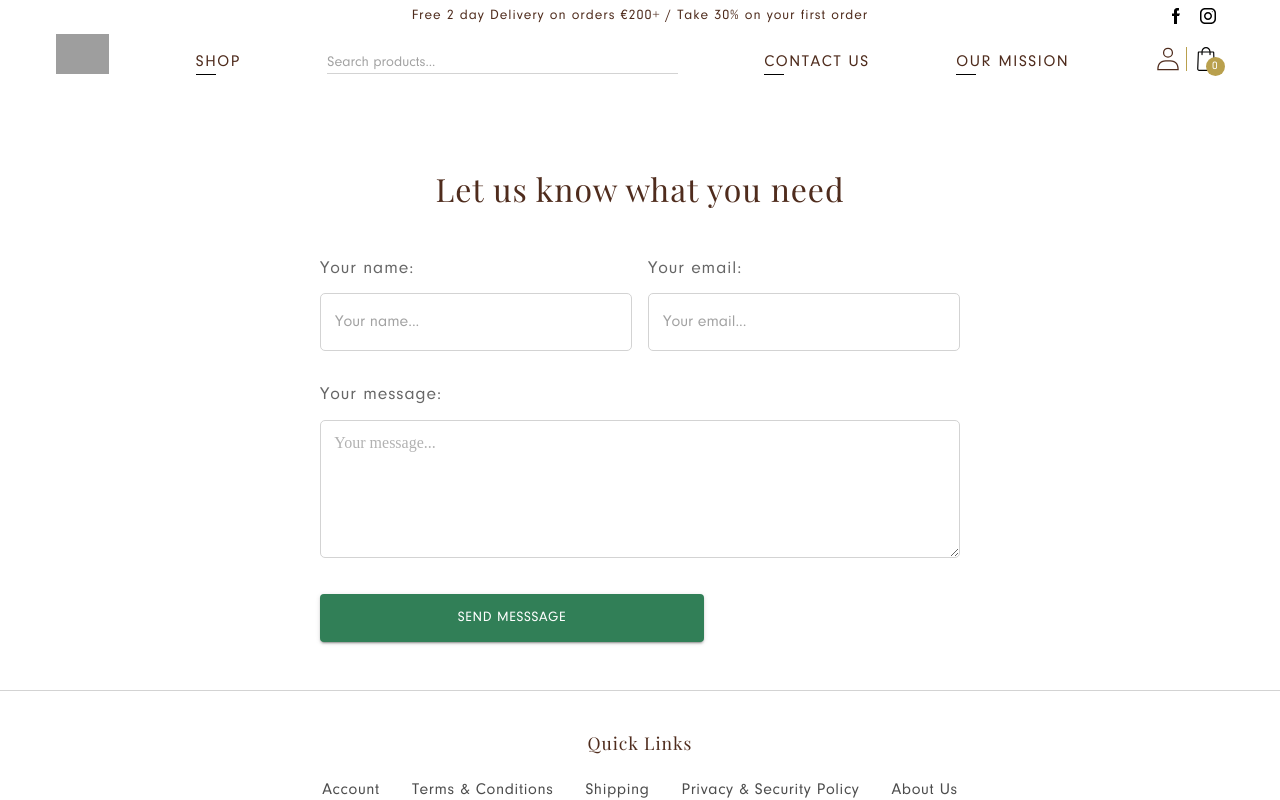
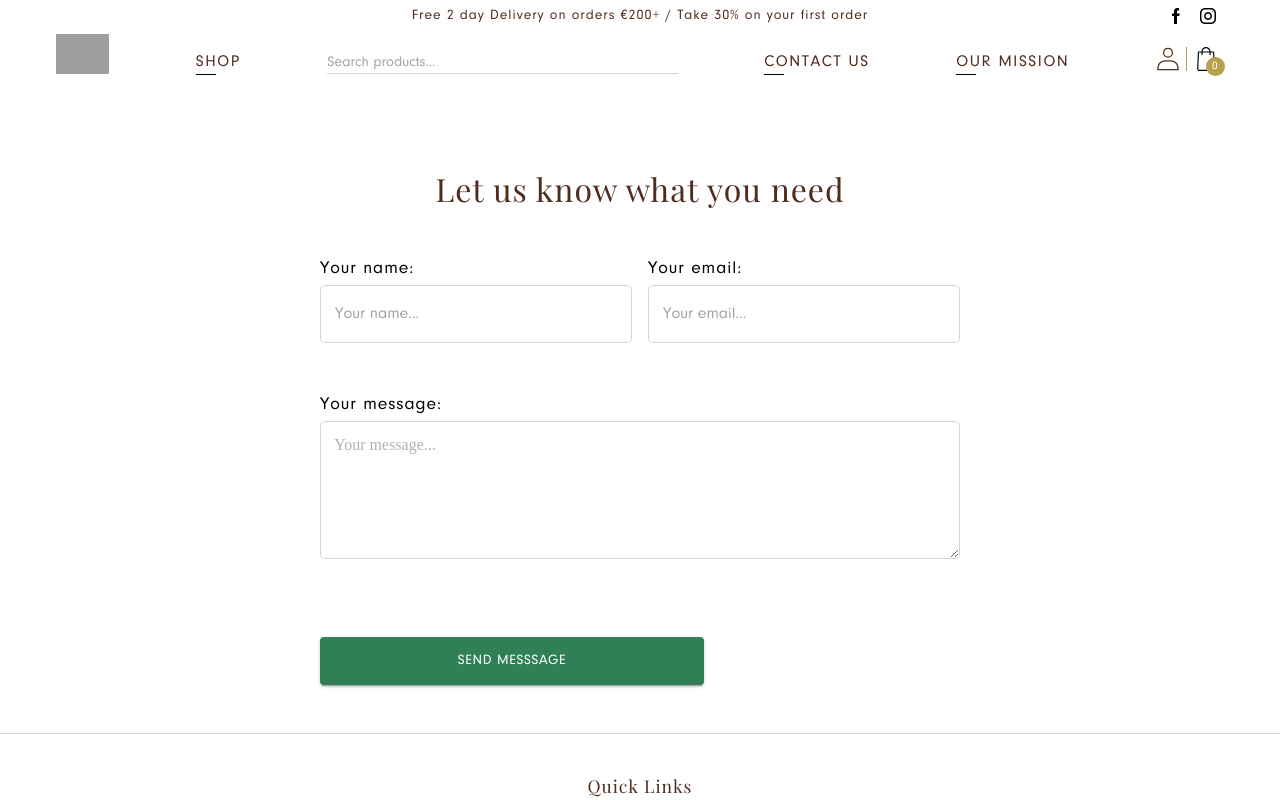
Before and after one commit to velizario/marce-bikini, a React (Create React App) app: page /contactus in a window 1280 px wide. Shown: the top 800 px of the page. Built offline with nearby package versions, Linux system fonts and the light colour scheme; no server answers; grey boxes are pictures that could not be loaded; a web font is replaced by a local one.

Commit message:
Contact form messages and submit functionality

```diff
--- a/src/structure/contact/ContactUs.module.css
+++ b/src/structure/contact/ContactUs.module.css
@@ -43,6 +43,39 @@
 }
 
 .inputLabel {
-    margin-bottom: 0.7rem;
+    margin-bottom: 0.2rem;
     font-size: 1.1rem;
+    color: black;
 }
+
+.errorMessage {
+    margin-top: 0.3rem;
+    font-size: 0.8rem;
+    color: rgb(177, 0, 0);
+    height: 0.8rem;
+  }
+
+  .successMessage {
+    -webkit-animation-fill-mode: forwards;
+    animation-fill-mode: forwards;
+    animation-name: success;
+    animation-duration: 5s;
+    color: green;
+    font-size: 1rem;
+    font-weight: 500;
+  }
+
+  @keyframes success {
+    0% {
+      opacity: 0;
+    }
+    40% {
+      opacity: 1;
+    }
+    95% {
+      opacity: 1;
+    }
+    100% {
+      opacity: 0;
+    }
+  }
--- a/src/structure/contact/ContactUs.tsx
+++ b/src/structure/contact/ContactUs.tsx
@@ -1,13 +1,13 @@
 import { yupResolver } from "@hookform/resolvers/yup";
 import { useForm } from "react-hook-form";
-import { Box, InputLabel, TextareaAutosize, TextField, Typography } from "@mui/material";
+import { Box, Button, InputLabel, TextareaAutosize, TextField, Typography } from "@mui/material";
 import * as yup from "yup";
 import ContainerLarge from "../../utilityComponents/ContainerLarge";
 import HeaderFooter from "../headerfooter/HeaderFooter";
 import styles from "./ContactUs.module.css"
-import CustomLink from "../../utilityComponents/CustomLink";
 import CustomButton from "../../utilityComponents/CustomButton";
-import { minHeight } from "@mui/system";
+import { requestToAPI } from "../../model/helperFunctions";
+import { useState } from "react";
 
 type ContactForm = {
   name: string;
@@ -17,15 +17,18 @@ type ContactForm = {
 
 let schema = yup.object().shape({
   name: yup.string().required("Please enter your name"),
-  email: yup.string().email().required("Please enter valid email"),
-  message: yup.string().min(10, "Please enter message with at least 10 characters").required("Please enter a message")
+  email: yup.string().email("Please enter a valid email").required("Please enter valid email"),
+  message: yup.string().min(10, "Please enter a message with at least 10 characters").required("Please enter a message")
 })
 
-const AboutUs = () => {
+const ContactUs = () => {
+
+const [mailSentFlag, setMailSentFlag] = useState(false);
 
 const {
   register,
   handleSubmit,
+  reset,
   formState: {errors},
 } = useForm<ContactForm>({
   resolver: yupResolver(schema),
@@ -33,7 +36,29 @@ const {
 
 
 const submitFormHandler = async (data: ContactForm) => {
-  console.log(data);
+
+  setMailSentFlag(true);
+  (document.querySelector("#email")! as HTMLInputElement).readOnly =
+    true;
+  (document.querySelector("#message")! as HTMLInputElement).readOnly =
+    true;
+  (document.querySelector("#name")! as HTMLInputElement).readOnly =
+    true;
+  setTimeout(() => {
+    setMailSentFlag(false);
+    (
+      document.querySelector("#email")! as HTMLInputElement
+    ).readOnly = false;
+    (
+      document.querySelector("#message")! as HTMLInputElement
+    ).readOnly = false;
+    (
+      document.querySelector("#name")! as HTMLInputElement
+    ).readOnly = false;
+    reset();
+  }, 5000);
+
+  requestToAPI("mailSend", "POST", data);
 }
 
   return (
@@ -56,6 +81,9 @@ const submitFormHandler = async (data: ContactForm) => {
                 placeholder="Your name..."
                 className="nonLabeledInput"
                 />
+              <Typography variant="body1" className={styles.errorMessage}>
+                {errors.name?.message}
+              </Typography>
             </Box>
             <Box className={styles.nameEmail}>
               <InputLabel htmlFor="email" className={styles.inputLabel}>Your email:</InputLabel>
@@ -66,6 +94,9 @@ const submitFormHandler = async (data: ContactForm) => {
                 placeholder="Your email..."
                 className="nonLabeledInput"
               />
+              <Typography variant="body1" className={styles.errorMessage}>
+                {errors.email?.message}
+              </Typography>
             </Box>
           </Box>
           <Box>
@@ -76,9 +107,29 @@ const submitFormHandler = async (data: ContactForm) => {
               {...register("message")}
               placeholder="Your message..."
             />
+            <Typography variant="body1" className={styles.errorMessage}>
+              {errors.message?.message}
+            </Typography>
+
+            <Box
+            sx={{
+              height: "1.5rem",
+              display: "flex",
+              alignItems: "center",
+            }}
+          >
+            {!mailSentFlag ? (null) : (
+              <Typography
+                component="p"
+                variant="body1"
+                className={styles.successMessage}>
+                Thank you for your email! Our team will contact you soon!
+              </Typography>
+            )}
+          </Box>
           </Box>
 
-          <CustomButton sx={{height: "3rem", width: "60%", minWidth: "2rem"}} to="/">Send messsage</CustomButton>
+          <Button sx={{height: "3rem", width: "60%", minWidth: "2rem"}} type="submit" variant="contained" color="secondary" disabled={mailSentFlag ? true : false}>Send messsage</Button>
 
         </form>
       </ContainerLarge>
@@ -86,4 +137,4 @@ const submitFormHandler = async (data: ContactForm) => {
   );
 };
 
-export default AboutUs;
+export default ContactUs;
--- a/src/structure/homepage/Subscribe.module.css
+++ b/src/structure/homepage/Subscribe.module.css
@@ -45,7 +45,7 @@
   margin-bottom: 1rem;
   font-size: 0.8rem;
   color: rgb(177, 0, 0);
-  height: "2rem";
+  height: 2rem;
 }
 
 .subscribeForm {
```
